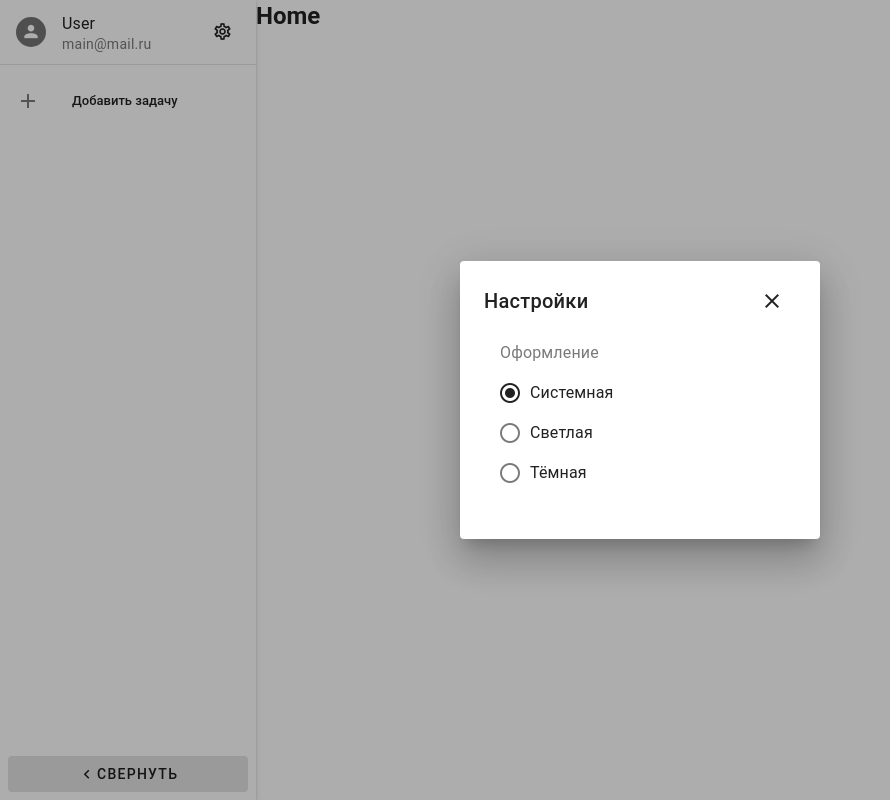
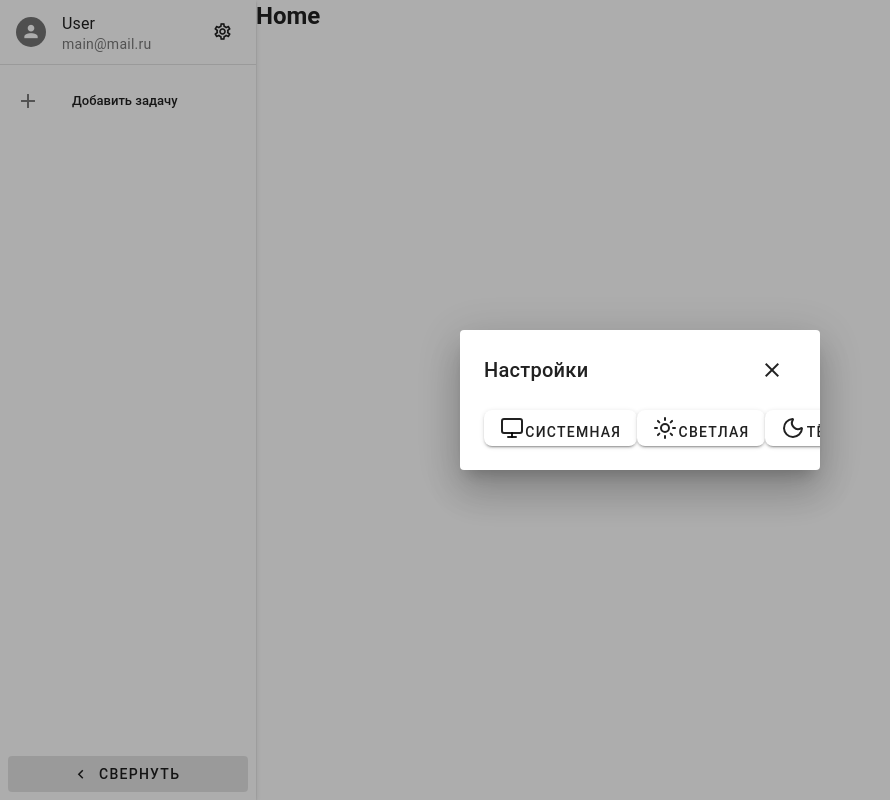
Before and after one commit to YangBang74/manager-task, a Vue app: page / in a window 1280 px wide. Both pictures are taken after a click on the button 222 px from the left and 32 px from the top of the page. Shown: the whole page, without its empty margins (0-890 px from the left). Built offline with nearby package versions, Linux system fonts and the light colour scheme.

Commit message:
feat: something

```diff
--- a/src/components/VerticalNav.vue
+++ b/src/components/VerticalNav.vue
@@ -3,12 +3,16 @@ import { ref, computed, onMounted } from 'vue'
 import { useRouter, useRoute } from 'vue-router'
 import { useTaskStore } from '@/stores/tasks'
 import { useTheme } from 'vuetify'
+import { Monitor, Sun, Moon } from 'lucide-vue-next'
 
 const router = useRouter()
 const route = useRoute()
 const store = useTaskStore()
 const vuetifyTheme = useTheme()
 
+// ——————————————————————————
+// Тема
+// ——————————————————————————
 export type Theme = 'light' | 'dark' | 'system'
 
 const preference = ref<Theme>((localStorage.getItem('theme') as Theme) || 'system')
@@ -31,6 +35,7 @@ function applyTheme() {
   }
 }
 
+// слушаем системную тему, если выбрано system
 const mq = window.matchMedia('(prefers-color-scheme: dark)')
 mq.addEventListener('change', () => {
   if (preference.value === 'system') {
@@ -38,10 +43,14 @@ mq.addEventListener('change', () => {
   }
 })
 
+// применяем тему сразу при загрузке
 onMounted(() => {
   applyTheme()
 })
 
+// ——————————————————————————
+// Меню и задачи
+// ——————————————————————————
 const menuIsActive = ref(true)
 const showInput = ref(false)
 const newTaskTitle = ref('')
@@ -60,6 +69,7 @@ function goToTask(taskId: number) {
 </script>
 
 <template>
+  <!-- Боковое меню -->
   <VNavigationDrawer
     :rail="!menuIsActive"
     class="flex-no-wrap"
@@ -161,36 +171,43 @@ function goToTask(taskId: number) {
     </template>
   </VNavigationDrawer>
 
+  <!-- Модалка настроек темы -->
   <VDialog v-model="settingsModal" max-width="360">
     <VCard title="Настройки">
       <template #append>
         <VBtn icon="mdi-close" variant="text" @click="settingsModal = false"></VBtn>
       </template>
 
-      <VCardText>
-        <VRadioGroup v-model="theme" label="Оформление">
-          <VRadio value="system" label="Системная">
-            <template #prepend><v-icon icon="mdi-monitor" /></template>
-          </VRadio>
-          <VRadio value="light" label="Светлая">
-            <template #prepend><v-icon icon="mdi-weather-sunny" /></template>
-          </VRadio>
-          <VRadio value="dark" label="Тёмная">
-            <template #prepend><v-icon icon="mdi-weather-night" /></template>
-          </VRadio>
-        </VRadioGroup>
+      <VCardText class="d-flex justify-around">
+        <VBtn @click="theme = 'system'" class="d-flex flex-col align-center pa-4 rounded-lg">
+          <Monitor size="24" />
+          <span class="mt-2">Системная</span>
+        </VBtn>
+
+        <VBtn @click="theme = 'light'" class="d-flex flex-col align-center pa-4 rounded-lg">
+          <Sun size="24" />
+          <span class="mt-2">Светлая</span>
+        </VBtn>
+
+        <VBtn @click="theme = 'dark'" class="d-flex flex-col align-center pa-4 rounded-lg">
+          <Moon size="24" />
+          <span class="mt-2">Тёмная</span>
+        </VBtn>
       </VCardText>
     </VCard>
   </VDialog>
 </template>
 
 <style scoped>
-/* Этот стиль все еще нужен для зачеркивания выполненных задач */
 .text-decoration-line-through {
   text-decoration: line-through;
 }
 
-::v-deep(.v-btn__prepend) {
-  margin-inline: 0 !important;
+/* Дополнительно: для центрирования текста под иконкой */
+.pa-4 {
+  padding: 1rem !important;
+}
+.mt-2 {
+  margin-top: 0.5rem !important;
 }
 </style>
```
